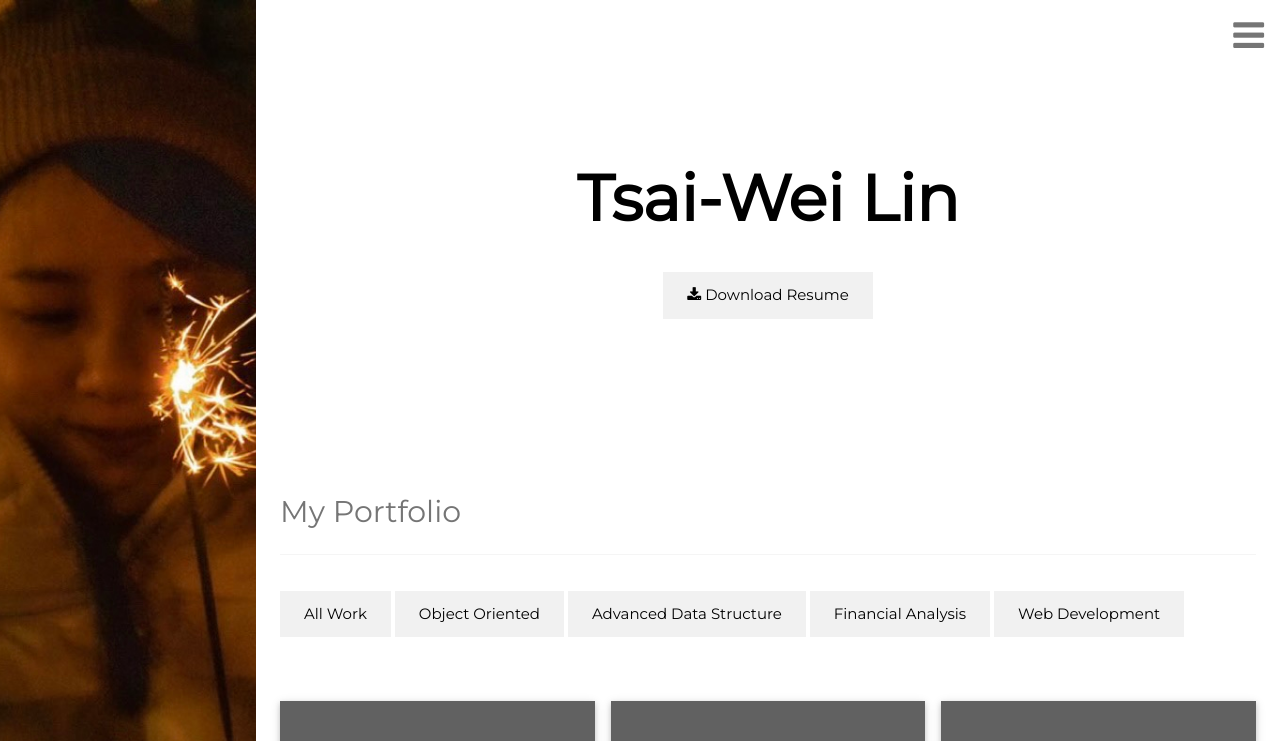
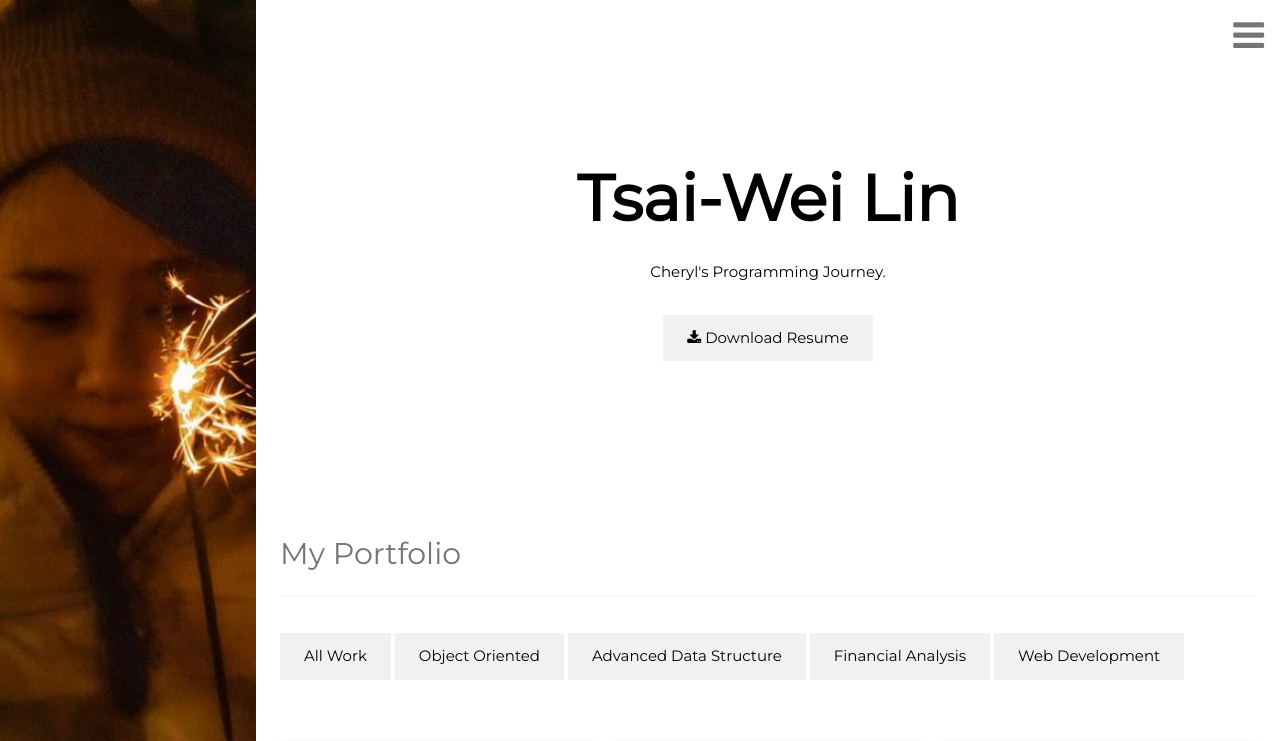
Before and after one commit to CherylWei/CherylWei.github.io, a plain HTML site: page docs/web/index.html in a window 1280 px wide. Shown: the top 741 px of the page. Drawn offline with nearby package versions, Linux system fonts and the light colour scheme.

Commit message:
Update index.html

```diff
--- a/docs/web/index.html
+++ b/docs/web/index.html
@@ -87,6 +87,7 @@
   <!-- Header -->
   <header class="w3-container w3-center" style="padding:128px 16px" id="home">
     <h1 class="w3-jumbo"><b>Tsai-Wei Lin</b></h1>
+    <p>Cheryl's Programming Journey.</p>
     <button class="w3-button w3-light-grey w3-padding-large w3-margin-top">
       <i class="fa fa-download"></i> Download Resume
     </button>
```
